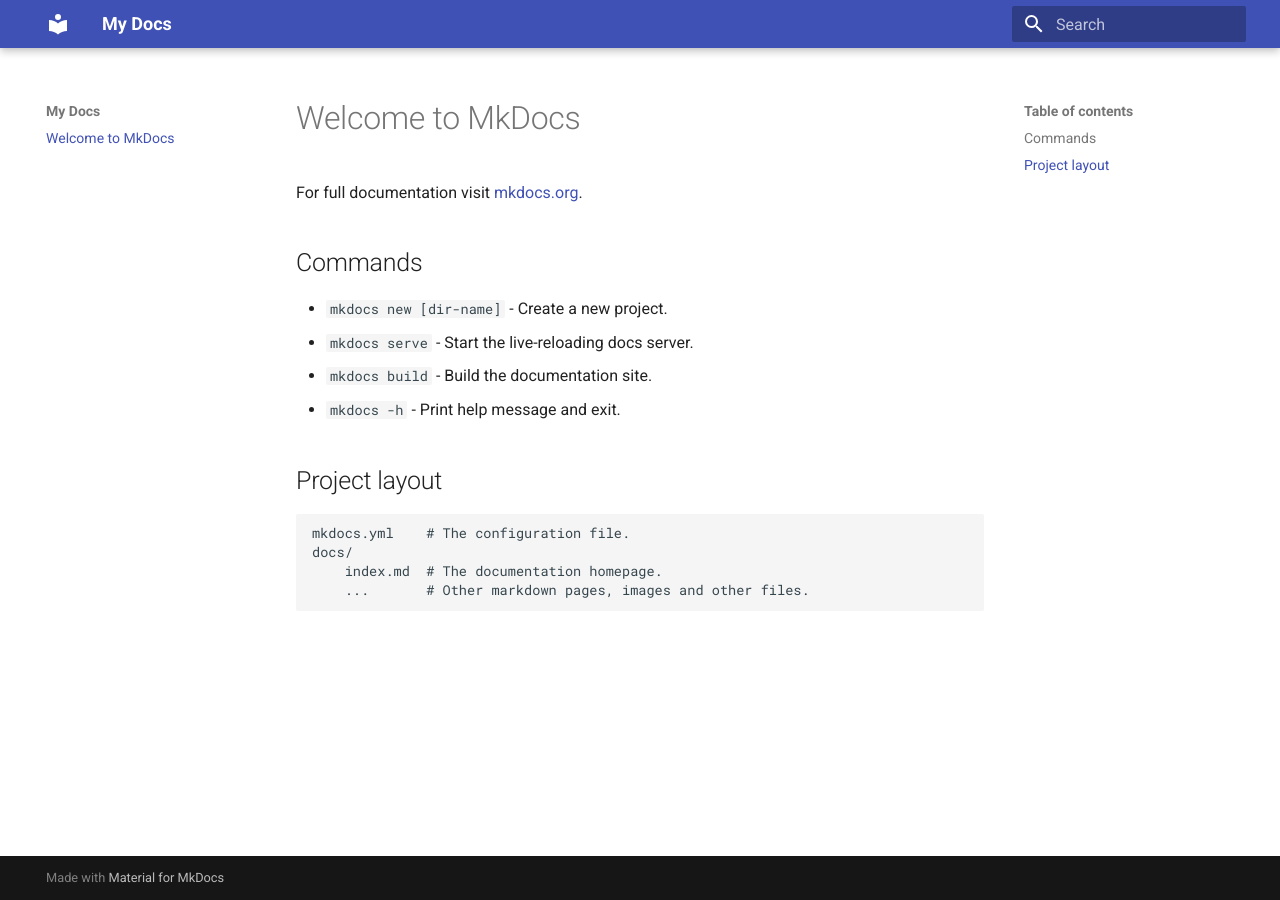
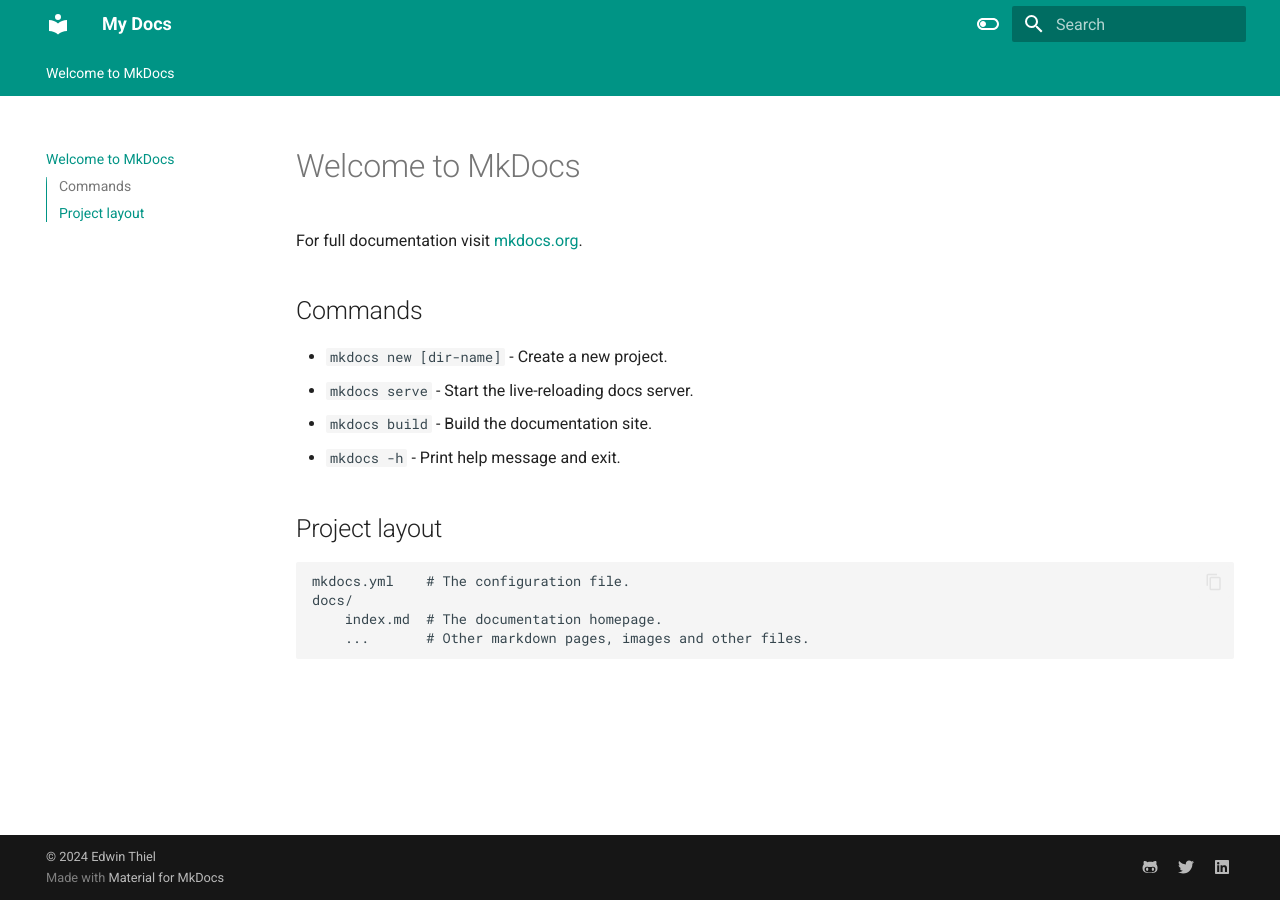
Before and after one commit to thiel3/kwihinet, an MkDocs documentation site: the page built from docs/index.md, in a window 1280 px wide. Built offline with MkDocs 1.6.1 and Material for MkDocs 9.7.7, drawn with Linux system fonts in a browser that asks for light colours.

Commit message:
Update mkdocs.yml

```diff
--- a/mkdocs.yml
+++ b/mkdocs.yml
@@ -1,4 +1,61 @@
 site_name: My Docs
-
+site_url: https://kwihinet.pages.dev
 theme:
   name: material
+  features:
+    - navigation.tabs
+    - navigation.sections
+    - toc.integrate
+    - navigation.top
+    - search.suggest
+    - search.highlight
+    - content.tabs.link
+    - content.code.annotation
+    - content.code.copy
+  language: en
+  palette:
+    - scheme: default
+      toggle:
+        icon: material/toggle-switch-off-outline
+        name: Switch to dark mode
+      primary: teal
+      accent: purple
+    - scheme: slate
+      toggle:
+        icon: material/toggle-switch
+        name: Switch to light mode
+      primary: teal
+      accent: lime
+
+plugins:
+  - social
+  - search
+
+extra:
+  social:
+    - icon: fontawesome/brands/github-alt
+      link: https://github.com/james-willett
+    - icon: fontawesome/brands/twitter
+      link: https://twitter.com/TheJamesWillett
+    - icon: fontawesome/brands/linkedin
+      link: https://www.linkedin.com/in/willettjames/
+
+markdown_extensions:
+  - pymdownx.highlight:
+      anchor_linenums: true
+  - pymdownx.inlinehilite
+  - pymdownx.snippets
+  - admonition
+  - pymdownx.arithmatex:
+      generic: true
+  - footnotes
+  - pymdownx.details
+  - pymdownx.superfences
+  - pymdownx.mark
+  - attr_list
+  - pymdownx.emoji:
+      emoji_index: !!python/name:materialx.emoji.twemoji
+      emoji_generator: !!python/name:materialx.emoji.to_svg
+
+copyright: |
+  &copy; 2024 <a href="https://github.com/thiel3"  target="_blank" rel="noopener">Edwin Thiel</a>
```
